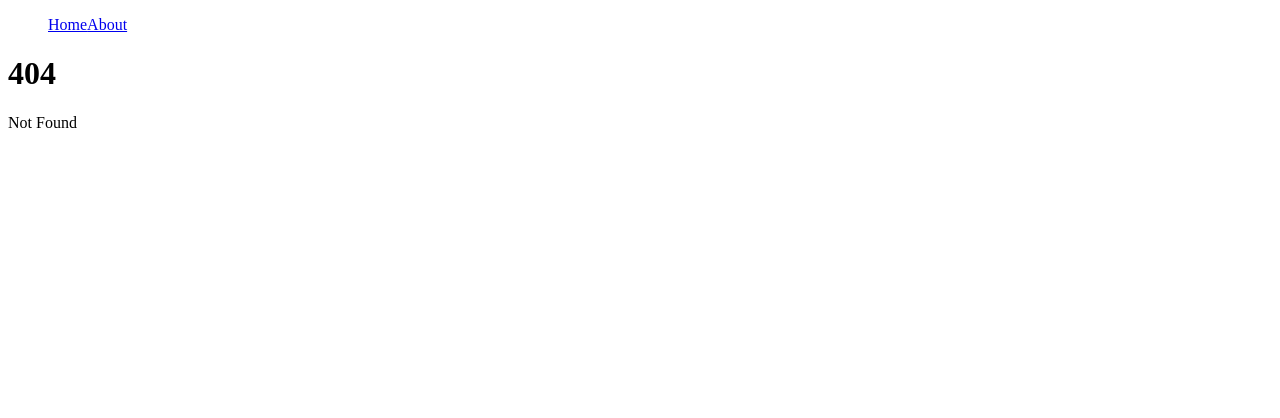
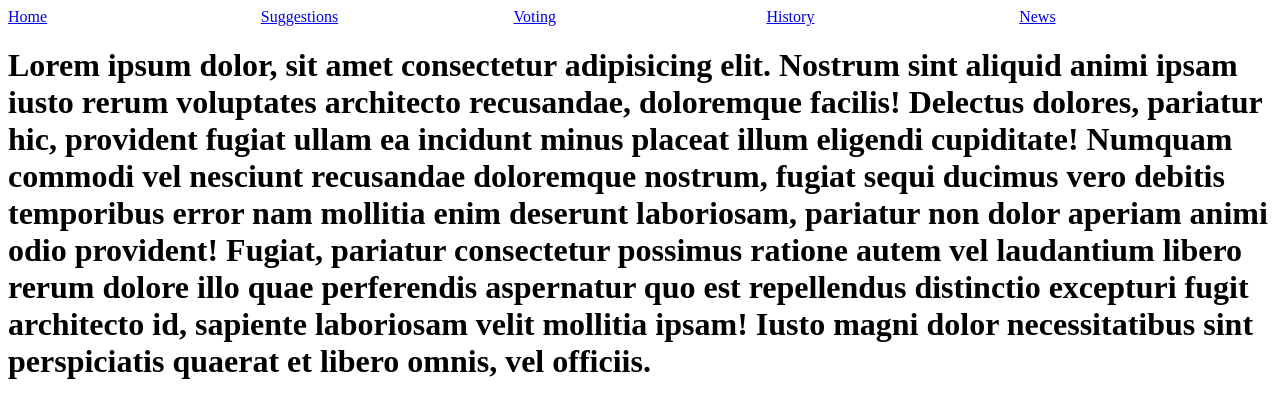
Before and after one commit to DGTV11/UPA_sveltekit, a SvelteKit app: page /history in a window 1280 px wide. Before the commit this address had no page. Shown: the top 418 px of the page. Built offline with nearby package versions, Linux system fonts and the light colour scheme.

Commit message:
Started working on navbar
Co-authored-by: lcclcoder <lcclcoder@users.noreply.github.com>

```diff
--- a/src/routes/+layout.svelte
+++ b/src/routes/+layout.svelte
@@ -1,4 +1,27 @@
-<ul><a><a href="/">Home</a></a><a><a href="/about">About</a></ul>
-<slot>
+<script>
+	const routes = [
+		{ href: '/', label: 'Home' },
+		{ href: '/suggestions', label: 'Suggestions' },
+		{ href: '/voting', label: 'Voting' },
+		{ href: '/history', label: 'History' },
+		{ href: '/news', label: 'News' }
+	];
+</script>
 
-</slot>
+<nav>
+	{#each routes as route}
+		<a href={route['href']}>{route['label']}</a>
+	{/each}
+</nav>
+
+<slot />
+
+<!--TODO Fix up styling WITH NO Codeium AND minimal copy-paste-->
+<style>
+	nav {
+		display: flex;
+	}
+	a {
+		flex: 1;
+	}
+</style>
--- /dev/null
+++ b/src/routes/history/+page.svelte
@@ -0,0 +1,11 @@
+<h1>
+	Lorem ipsum dolor, sit amet consectetur adipisicing elit. Nostrum sint aliquid animi ipsam iusto
+	rerum voluptates architecto recusandae, doloremque facilis! Delectus dolores, pariatur hic,
+	provident fugiat ullam ea incidunt minus placeat illum eligendi cupiditate! Numquam commodi vel
+	nesciunt recusandae doloremque nostrum, fugiat sequi ducimus vero debitis temporibus error nam
+	mollitia enim deserunt laboriosam, pariatur non dolor aperiam animi odio provident! Fugiat,
+	pariatur consectetur possimus ratione autem vel laudantium libero rerum dolore illo quae
+	perferendis aspernatur quo est repellendus distinctio excepturi fugit architecto id, sapiente
+	laboriosam velit mollitia ipsam! Iusto magni dolor necessitatibus sint perspiciatis quaerat et
+	libero omnis, vel officiis.
+</h1>
```
Also changed, not shown: src/routes/news/+page.svelte (added, +11 -0 lines), src/routes/suggestions/+page.svelte (added, +11 -0 lines), src/routes/voting/+page.svelte (added, +11 -0 lines), 1 other file (tests, documents, lock files or other folders).
